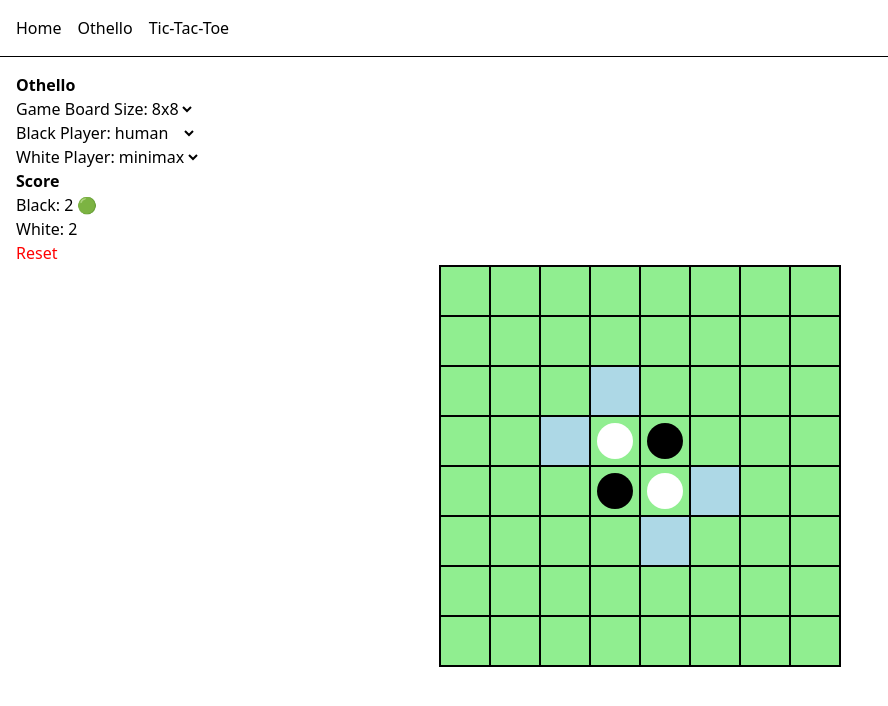
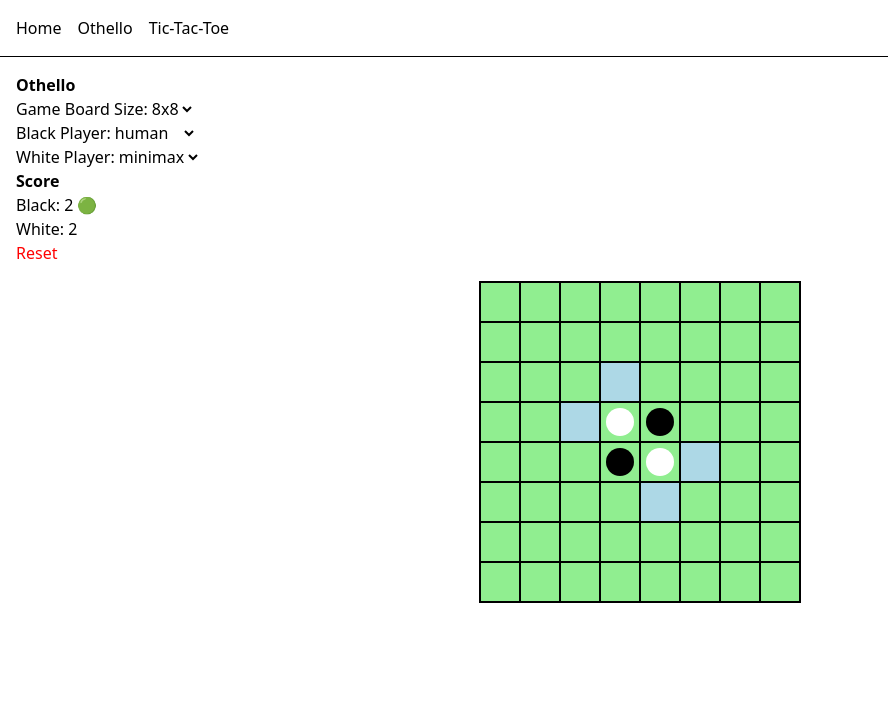
Before and after one commit to andrewhall1124/andrewmhall, a SvelteKit app: page /othello in a window 1280 px wide. Shown: the top 706 px of the page, without its empty margins (0-888 px from the left). Built offline with nearby package versions, Linux system fonts and the light colour scheme.

Commit message:
Fixed othello css.

```diff
--- a/src/routes/othello/+page.svelte
+++ b/src/routes/othello/+page.svelte
@@ -202,6 +202,7 @@
     flex-direction: column;
     align-items: center;
     width: 100%;
+    padding: 1rem;
   }
 
   .board {
@@ -218,8 +219,8 @@
 
   .square {
     border: 1px solid black;
-    height: 50px;
-    width: 50px;
+    height: 2.5rem;
+    width: 2.5rem;
     display: flex;
     justify-content: center;
     align-items: center;
```
